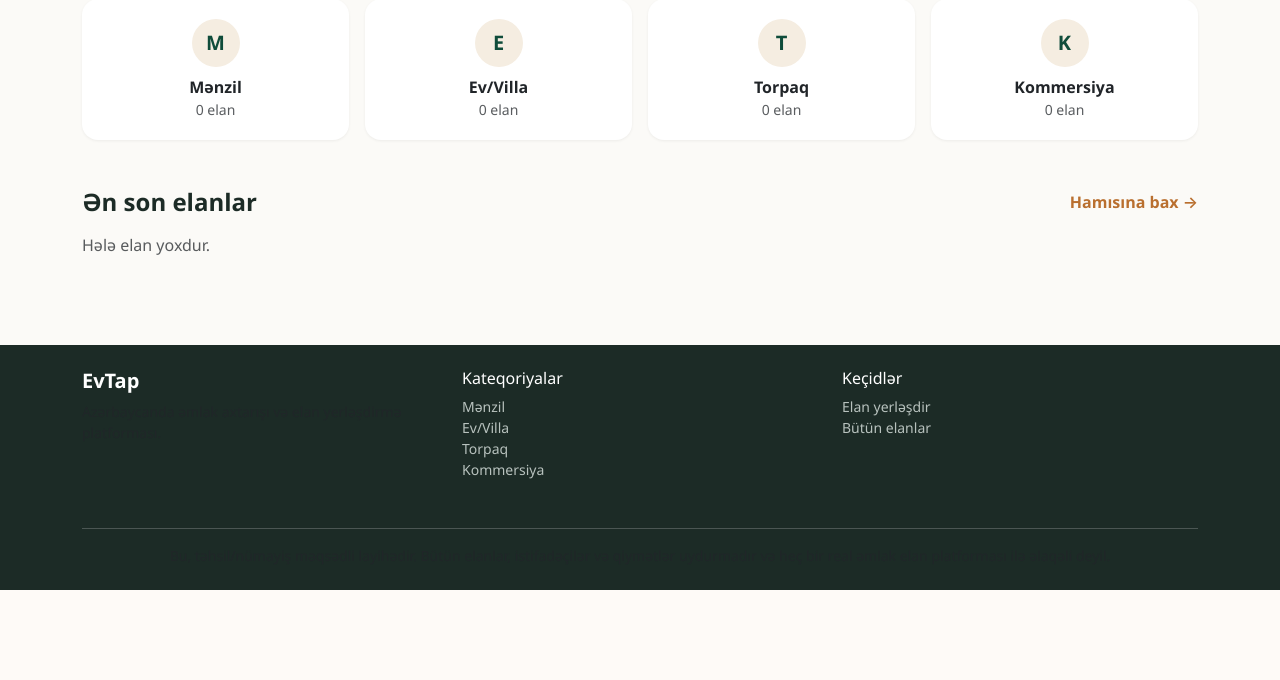
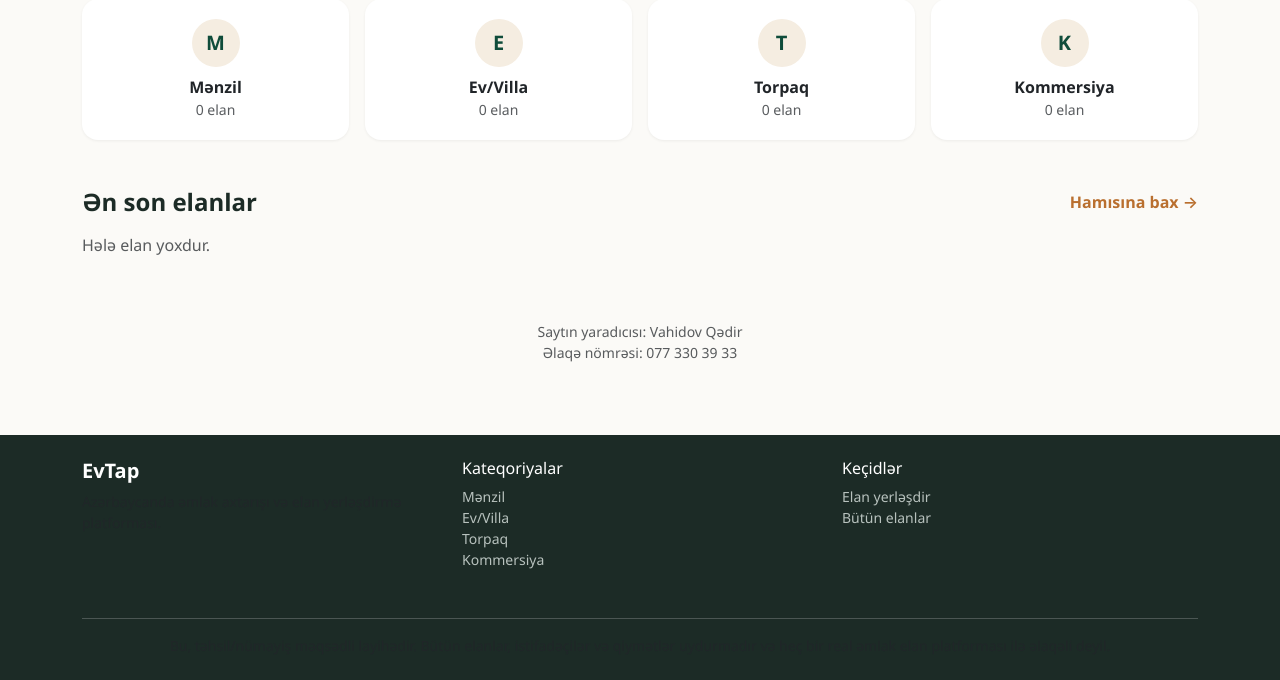
Before and after one commit to Qedir773/evtap, a Django app: page / in a window 1280 px wide. Shown: the part 443-1123 px from the top of the page. Before the commit the page ends 1033 px from the top, so only its background shows below. Run offline with Django 5.2, Linux system fonts and the light colour scheme; data comes from the database, SQL or seed files in the repository; data that the repository does not hold is empty.

Commit message:
Ana sehifeye yaradici ve elaqe melumati elave et

```diff
--- a/templates/core/home.html
+++ b/templates/core/home.html
@@ -41,4 +41,9 @@
     <p class="text-muted">Hələ elan yoxdur.</p>
     {% endfor %}
 </div>
+
+<div class="text-center text-muted small mt-5">
+    <p class="mb-0">Saytın yaradıcısı: Vahidov Qədir</p>
+    <p class="mb-0">Əlaqə nömrəsi: 077 330 39 33</p>
+</div>
 {% endblock %}
```
